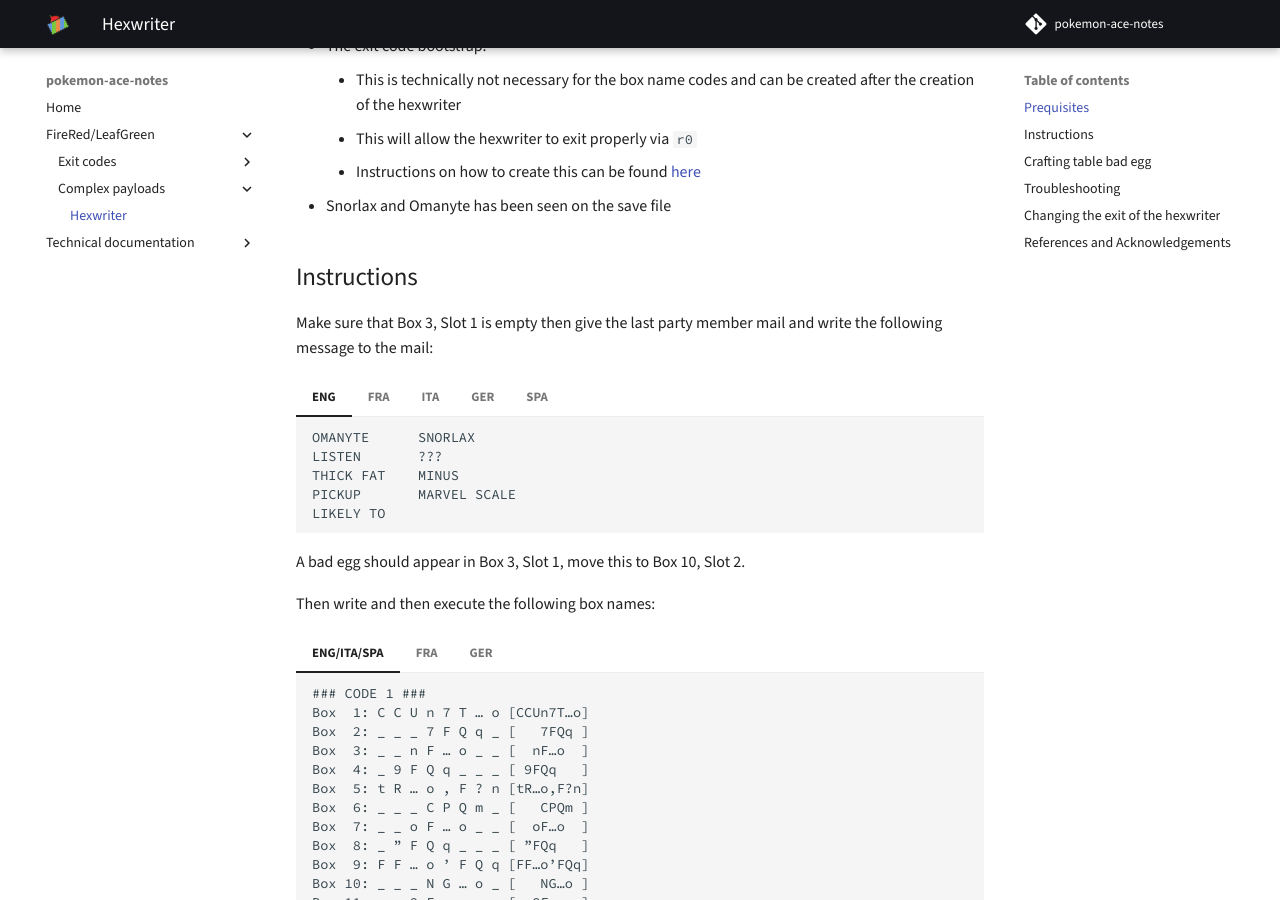
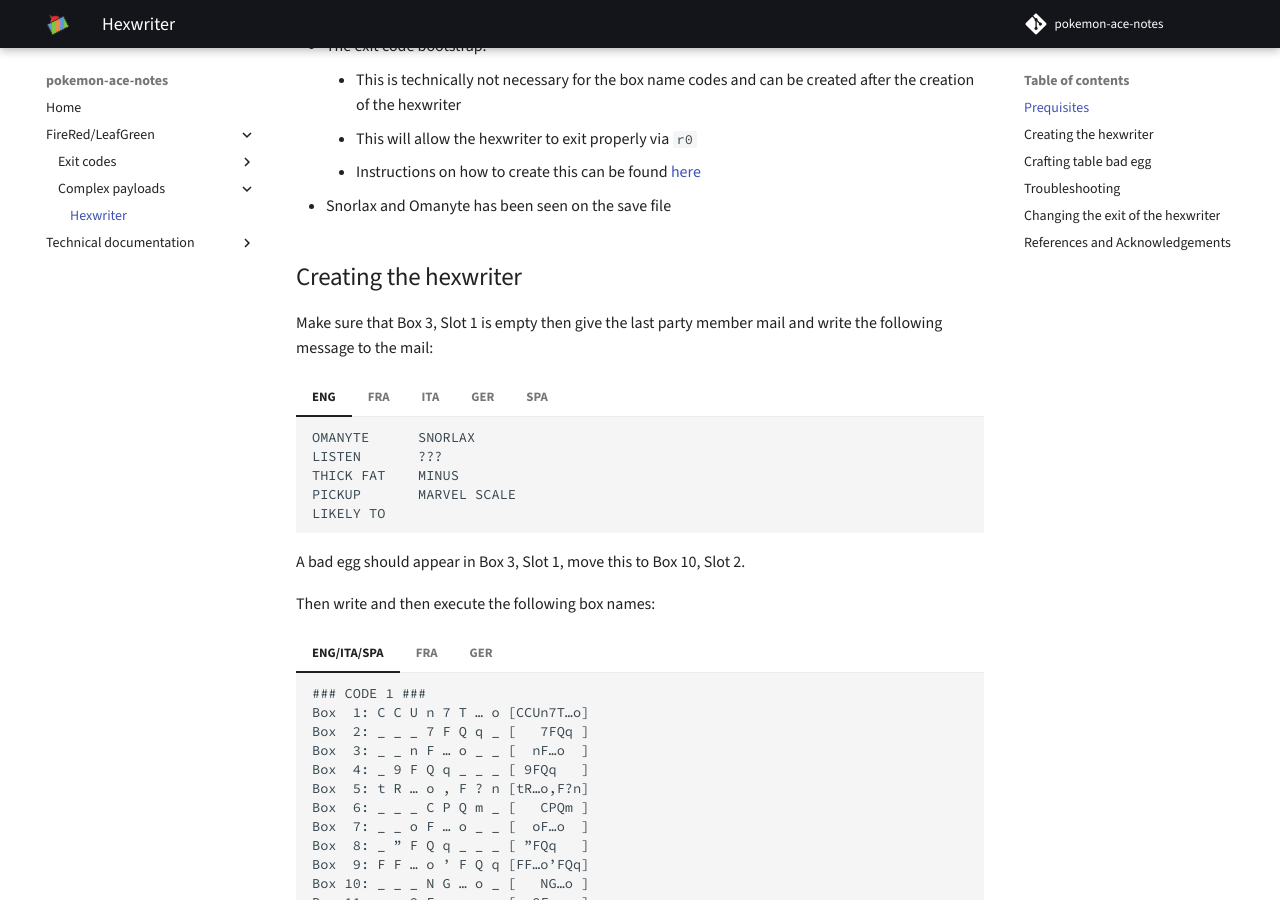
Before and after one commit to pomeg-letterbombers/pokemon-ace-notes, an MkDocs documentation site: the page built from docs/frlg/complex-payloads/hex-writer.md, in a window 1280 px wide and 900 px high, scrolled down 960 px. Built offline with MkDocs 1.6.1 and Material for MkDocs 9.7.7, drawn with Linux system fonts in a browser that asks for light colours; comment, search, counter and statistics services are not loaded.

Commit message:
Change heading in hexwriter guide to more descriptive heading

```diff
--- a/docs/frlg/complex-payloads/hex-writer.md
+++ b/docs/frlg/complex-payloads/hex-writer.md
@@ -29,7 +29,7 @@
 - Snorlax and Omanyte has been seen on the save file
 
 
-## Instructions
+## Creating the hexwriter
 Make sure that Box 3, Slot 1 is empty then give the last party member mail and write the following message to the mail:
 
 === "ENG"
```
